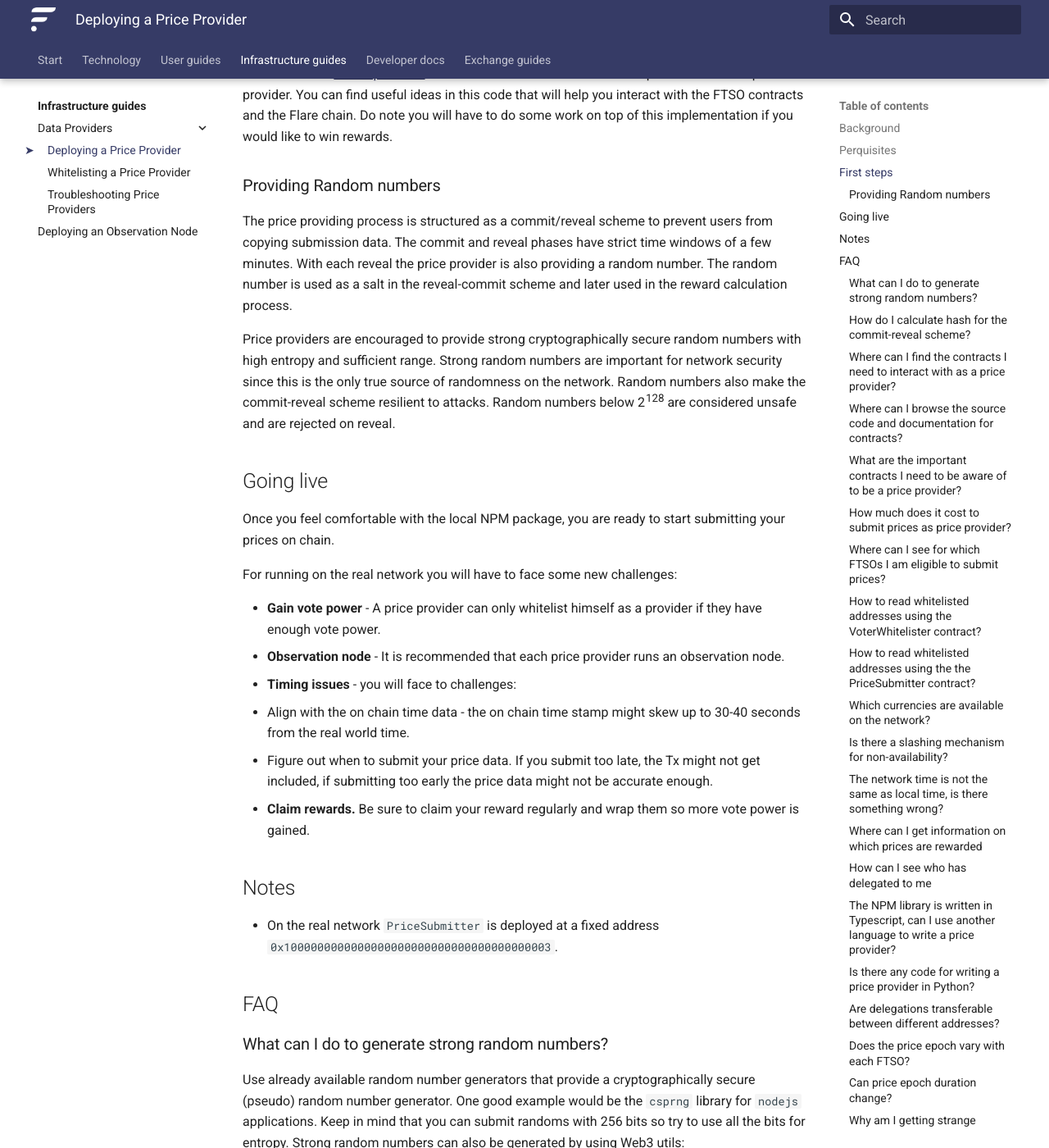
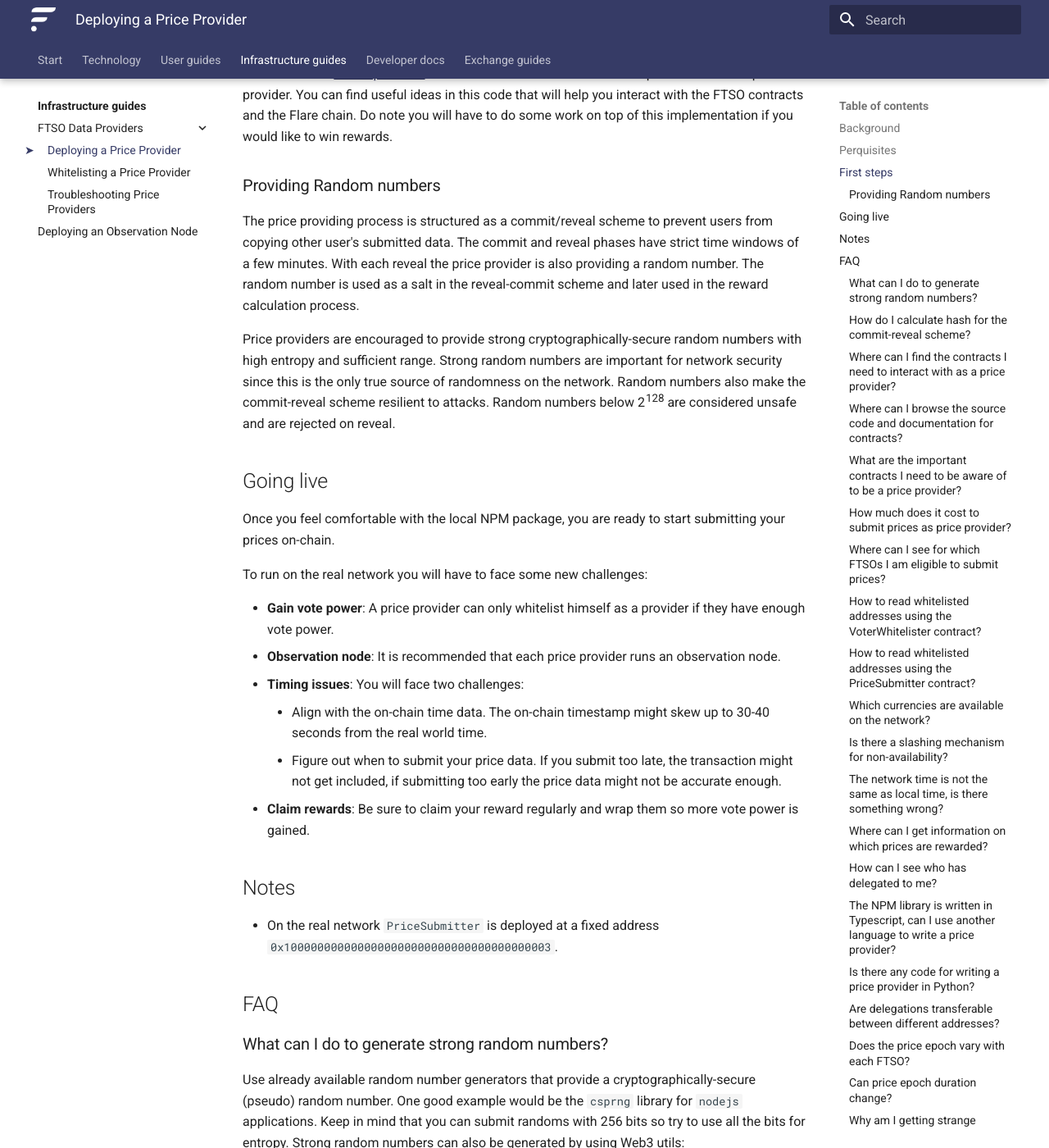
Before and after one commit to flare-foundation/docs, an MkDocs documentation site: the page built from docs/infra/data/deploying.md, in a window 1280 px wide and 1400 px high, scrolled down 1033 px. Shown: the whole window at 82% size. Built offline with MkDocs 1.6.1 and Material for MkDocs 9.7.7, drawn with Linux system fonts in a browser that asks for light colours; comment, search, counter and statistics services are not loaded; some of the changed text lies outside the part shown.

Commit message:
Add Flare network to Data Provider guide

```diff
--- a/docs/infra/data/deploying.md
+++ b/docs/infra/data/deploying.md
@@ -2,48 +2,64 @@
 
 ## Background
 
-Providing prices to the FTSO system makes you a part of a decentralized oracle system. FTSO price providers submit prices to on chain contracts deployed on the Songbird network. The main contracts a price provider will interact with are the _price Submitter_ and the _FTSO_ contracts. All the relevant contracts for the FTSO system are available on the smart contract repo (see the [Developer Docs](../../dev/) section). These contracts are deployed and verified on the [songbird explorer](https://songbird-explorer.flare.network).
+Providing prices to the FTSO system makes you a part of a decentralized oracle system.
+FTSO price providers submit prices to on-chain contracts deployed on the Flare and Songbird networks.
+The main contracts a price provider will interact with are the `Price Submitter` and the `FTSO` contracts.
+All the relevant contracts for the FTSO system are available on the smart contract repo (see the [Developer Docs](../../dev/) section).
+These contracts are deployed and verified on the [Block explorer](../../user/block-explorer.md).
 
 ## Perquisites
 
-For operating a price provider. You will have to be familiar with:
+To operate a price provider you need to be familiar with:
 
-* smart contracts and Solidity.
-* interacting with smart contract using a web3 library.
-* hardhat runtime environment.
+* Smart contracts and Solidity.
+* Interacting with smart contract using a web3 library.
+* The Hardhat runtime environment.
 
 ## First steps
 
-To facilitate an easier start, one can use the kick-off NPM package [referenced here](../../../dev/). This package showcases the main contracts related to whitelisting a price provider and submitting prices. The package enables you to deploy FTSO mock contracts in a local setup, and submit prices to those contracts. Working with the package should help all setup stages for your price provider.
+To facilitate an easier start, one can use the kick-off NPM package [referenced here](../../../dev/).
+This package showcases the main contracts related to whitelisting a price provider and submitting prices.
+The package enables you to deploy FTSO mock contracts in a local setup, and submit prices to those contracts.
+Working with the package should help all setup stages for your price provider.
 
-Working with this package package is mostly identical to providing on chain prices. Below aspects would be the same as working on chain:
+Working with this package is mostly identical to providing prices on-chain.
+Below aspects would be the same as working on-chain:
 
-* smart contract APIs (called functions)
-* events.
-* timing aspects are similar but not identical.
+* Smart contract APIs (called functions).
+* Events.
+* Timing aspects are similar but not identical.
 
 The package does not cover the actual price calculation (weighted median) and rewarding as they occur on the real network.
 
-Please visit the [Developer Docs](../../../dev/) section to find a link to a reference implementation of a price provider. You can find useful ideas in this code that will help you interact with the FTSO contracts and the Flare chain. Do note you will have to do some work on top of this implementation if you would like to win rewards.
+Please visit the [Developer Docs](../../../dev/) section to find a link to a reference implementation of a price provider.
+You can find useful ideas in this code that will help you interact with the FTSO contracts and the Flare chain.
+Do note you will have to do some work on top of this implementation if you would like to win rewards.
 
 ### Providing Random numbers
 
-The price providing process is structured as a commit/reveal scheme to prevent users from copying submission data. The commit and reveal phases have strict time windows of a few minutes. With each reveal the price provider is also providing a random number. The random number is used as a salt in the reveal-commit scheme and later used in the reward calculation process.
+The price providing process is structured as a commit/reveal scheme to prevent users from copying other user's submitted data.
+The commit and reveal phases have strict time windows of a few minutes.
+With each reveal the price provider is also providing a random number.
+The random number is used as a salt in the reveal-commit scheme and later used in the reward calculation process.
 
-Price providers are encouraged to provide strong cryptographically secure random numbers with high entropy and sufficient range. Strong random numbers are important for network security since this is the only true source of randomness on the network. Random numbers also make the commit-reveal scheme resilient to attacks. Random numbers below 2^128^ are considered unsafe and are rejected on reveal.
+Price providers are encouraged to provide strong cryptographically-secure random numbers with high entropy and sufficient range.
+Strong random numbers are important for network security since this is the only true source of randomness on the network.
+Random numbers also make the commit-reveal scheme resilient to attacks.
+Random numbers below 2^128^ are considered unsafe and are rejected on reveal.
 
 ## Going live
 
-Once you feel comfortable with the local NPM package, you are ready to start submitting your prices on chain.
+Once you feel comfortable with the local NPM package, you are ready to start submitting your prices on-chain.
 
-For running on the real network you will have to face some new challenges:
+To run on the real network you will have to face some new challenges:
 
-* **Gain vote power** - A price provider can only whitelist himself as a provider if they have enough vote power.
-* **Observation node** - It is recommended that each price provider runs an observation node.
-* **Timing issues** - you will face to challenges:
-  * Align with the on chain time data - the on chain time stamp might skew up to 30-40 seconds from the real world time.
-  * Figure out when to submit your price data. If you submit too late, the Tx might not get included, if submitting too early the price data might not be accurate enough.
-* **Claim rewards.** Be sure to claim your reward regularly and wrap them so more vote power is gained.
+* **Gain vote power**: A price provider can only whitelist himself as a provider if they have enough vote power.
+* **Observation node**: It is recommended that each price provider runs an observation node.
+* **Timing issues**: You will face two challenges:
+    * Align with the on-chain time data. The on-chain timestamp might skew up to 30-40 seconds from the real world time.
+    * Figure out when to submit your price data. If you submit too late, the transaction might not get included, if submitting too early the price data might not be accurate enough.
+* **Claim rewards**: Be sure to claim your reward regularly and wrap them so more vote power is gained.
 
 ## Notes
 
@@ -53,13 +69,16 @@
 
 ### What can I do to generate strong random numbers?
 
-Use already available random number generators that provide a cryptographically secure (pseudo) random number generator. One good example would be the `csprng` library for `nodejs` applications. Keep in mind that you can submit randoms with 256 bits so try to use all the bits for entropy. Strong random numbers can also be generated by using Web3 utils: `web3.utils.toBN(web3.utils.randomHex(32))`
+Use already available random number generators that provide a cryptographically-secure (pseudo) random number.
+One good example would be the `csprng` library for `nodejs` applications.
+Keep in mind that you can submit randoms with 256 bits so try to use all the bits for entropy.
+Strong random numbers can also be generated by using Web3 utils: `web3.utils.toBN(web3.utils.randomHex(32))`
 
 ### How do I calculate hash for the commit-reveal scheme?
 
 The full and up-to-date specification for the commit-reveal scheme is available in specifications on the flare [smart contract repo](https://gitlab.com/flarenetwork/flare-smart-contracts/-/blob/master/docs/specs/PriceProvider.md).
 
-The following code snippets demonstrate how hashes can be generated in typescript and python using publicly available web3 libraries.
+The following code snippets demonstrate how hashes can be generated in Typescript and Python using publicly available Web3 libraries.
 
 === "Typescript"
 
@@ -167,60 +190,76 @@
 
 ### How much does it cost to submit prices as price provider?
 
-Price submissions and reveals are currently discounted and it costs approximately 3-4 SGB per day if all the submission and reveal transactions are successful.
+Price submissions and reveals are currently discounted on Songbird and it costs approximately 3-4 SGB per day if all the submission and reveal transactions are successful.
 
 ### Where can I see for which FTSOs I am eligible to submit prices?
 
-Each address is whitelisted separately for each FTSO contract. There are two ways to query whitelisting data, one through the `VoterWhitelister` contract, the other through the `PriceSubmitter` contract.
+Each address is whitelisted separately for each FTSO contract.
+There are two ways to query whitelisting data, one through the `VoterWhitelister` contract, the other through the `PriceSubmitter` contract.
 
 ### How to read whitelisted addresses using the `VoterWhitelister` contract?
 
-Per FTSO there is an array of whitelisted addresses. Open the [contract](https://songbird-explorer.flare.network/address/0xa76906EfBA6dFAe155FfC4c0eb36cDF0A28ae24D/read-contract) and use function #4 `getFtsoWhitelistedPriceProviders`. Set the required index and check if your address is in this list.
+Per FTSO there is an array of whitelisted addresses.
+Open an FTSO contract and use the method `getFtsoWhitelistedPriceProviders`.
+Set the required index and check if your address is in this list.
 
-### How to read whitelisted addresses using the the `PriceSubmitter` contract?
+### How to read whitelisted addresses using the `PriceSubmitter` contract?
 
-Open the [contract](https://songbird-explorer.flare.network/address/0x1000000000000000000000000000000000000003/read-contract) and use function #8 `voterWhitelistBitmap` where you should set the address your would like to query. The function returns a bitmap corresponding to allowed FTSO indices in big-endian format. If you were allowed to submit princess for FTSOs with indices 0, 1 and 3, the returned bitmap would be 11 (in binary `1011`)
+Open the contract and use the method `voterWhitelistBitmap` where you should set the address your would like to query.
+The function returns a bitmap corresponding to allowed FTSO indices in big-endian format. If you were allowed to submit princess for FTSOs with indices 0, 1 and 3, the returned bitmap would be 11 (`1011` in binary).
 
 ### Which currencies are available on the network?
 
-The best way to get available currencies is to query the `FtsoRegistry` that holds information about available FTSOs, their addresses, prices and indices. Songbird currently supports the following symbols: `[XRP, LTC, XLM, DOGE, ADA, ALGO, BCH, DGB, BTC, ETH, FIL, SGB]`, but new ones could be added by governance vote.
+The best way to get available currencies is to query the `FtsoRegistry` that holds information about available FTSOs, their addresses, prices and indices.
+Songbird currently supports the following symbols: `XRP, LTC, XLM, DOGE, ADA, ALGO, BCH, DGB, BTC, ETH, FIL, SGB`, but new ones could be added by governance vote.
+
+The Flare network will start with the same symbols as Songbird.
 
 ### Is there a slashing mechanism for non-availability?
 
-There is currently no slashing for not providing a price. If you do not provide a price in a specific price epoch, your can not gain reward in that epoch. So the unavailability has a direct negative impact on your reward rate as a price provider.
+There is currently no slashing for not providing a price.
+If you do not provide a price in a specific price epoch, your can not gain reward in that epoch.
+So the unavailability has a direct negative impact on your reward rate as a price provider.
 
 ### The network time is not the same as local time, is there something wrong?
 
-Due to the decentralized state of the network, one might experience some occasional time drifts (+-30s). We suggest you keep synchronized local time with global time through Network Time Protocol (NTP) to avoid missing any important submit/reveal periods.
+Due to the decentralized state of the network, one might experience some occasional time drifts (+-30s).
+We suggest you keep synchronized local time with global time through Network Time Protocol (NTP) to avoid missing any submit/reveal periods.
 
-### Where can I get information on which prices are rewarded
+### Where can I get information on which prices are rewarded?
 
 Each FTSO emits a `PriceFinalized` event that contains information about calculated median price and rewarding bounds.
 
-### How can I see who has delegated to me
+### How can I see who has delegated to me?
 
-There is currently no on-chain structure that holds the relevant data. You might want to listen to events emitted by delegations.
+There is currently no on-chain structure that holds this data.
+You might want to listen to events emitted by delegations.
 
 ### The NPM library is written in Typescript, can I use another language to write a price provider?
 
-You are free to use any language to run the price provider, although some might be more suitable than others. Try using a language that offers good support for Ethereum smart contracts, e.g. `web3-your-language`.  Many successful price providers use different technologies such as: go, C#, python.
+You are free to use any language to run the price provider, although some might be more suitable than others.
+Try using a language that offers good support for Ethereum smart contracts, e.g. `web3-your-language`.
+Many successful price providers use different technologies such as: go, C#, or python.
 
 ### Is there any code for writing a price provider in Python?
 
-This [gist](https://gist.github.com/jO-Osko/a9e8904cb3e8f9af5f154302117b4444) showcases the calculation of submit hashes in python using the `web3py` library.
+This [gist](https://gist.github.com/jO-Osko/a9e8904cb3e8f9af5f154302117b4444) showcases the calculation of submit hashes in Python using the `web3py` library.
 
 ### Are delegations transferable between different addresses?
 
-Delegations are currently not transferable. Specifically, you can't redelegate the vote power that was delegated to your address.
+Delegations are currently not transferable.
+Specifically, you can't re-delegate the vote power that was delegated to your address.
 
 ### Does the price epoch vary with each FTSO?
 
-No, price epoch configurations are governed by `FtsoManager` (you can get them using the `getPriceEpochConfiguration` method). This is necessary so that all submissions (and reveals) can happen at the same time.
+No, price epoch configurations are governed by `FtsoManager` (you can get them using the `getPriceEpochConfiguration` method).
+This is necessary so that all submissions (and reveals) can happen at the same time.
 
 ### Can price epoch duration change?
 
-Price epoch durations are generally fixed and will not change abruptly. Any such change will be broadcasted to the community and be part of a governance decision.
+Price epoch durations are generally fixed and will not change abruptly.
+Any such change will be broadcasted to the community and be part of a governance decision.
 
 ### Why am I getting strange reverts on submission?
 
-One reason could be related to the status of your node. Make sure the node is healthy and has enough peers. See [observation-node-faq.md](observation.md#faq)
+One reason could be related to the status of your node. Make sure the node is healthy and has enough peers. See [Troubleshooting](./troubleshooting.md)
--- a/mkdocs.yml
+++ b/mkdocs.yml
@@ -127,7 +127,7 @@
       - user/wallets/brave-wallet.md
   - Infrastructure guides:
     - infra/index.md
-    - Data Providers:
+    - FTSO Data Providers:
       - infra/data/deploying.md
       - infra/data/whitelisting.md
       - infra/data/troubleshooting.md
```
Also changed, not shown: other parts of docs/infra/data/deploying.md (+6 -2 lines), docs/infra/data/troubleshooting.md (+19 -13 lines), docs/infra/data/whitelisting.md (+29 -11 lines).
